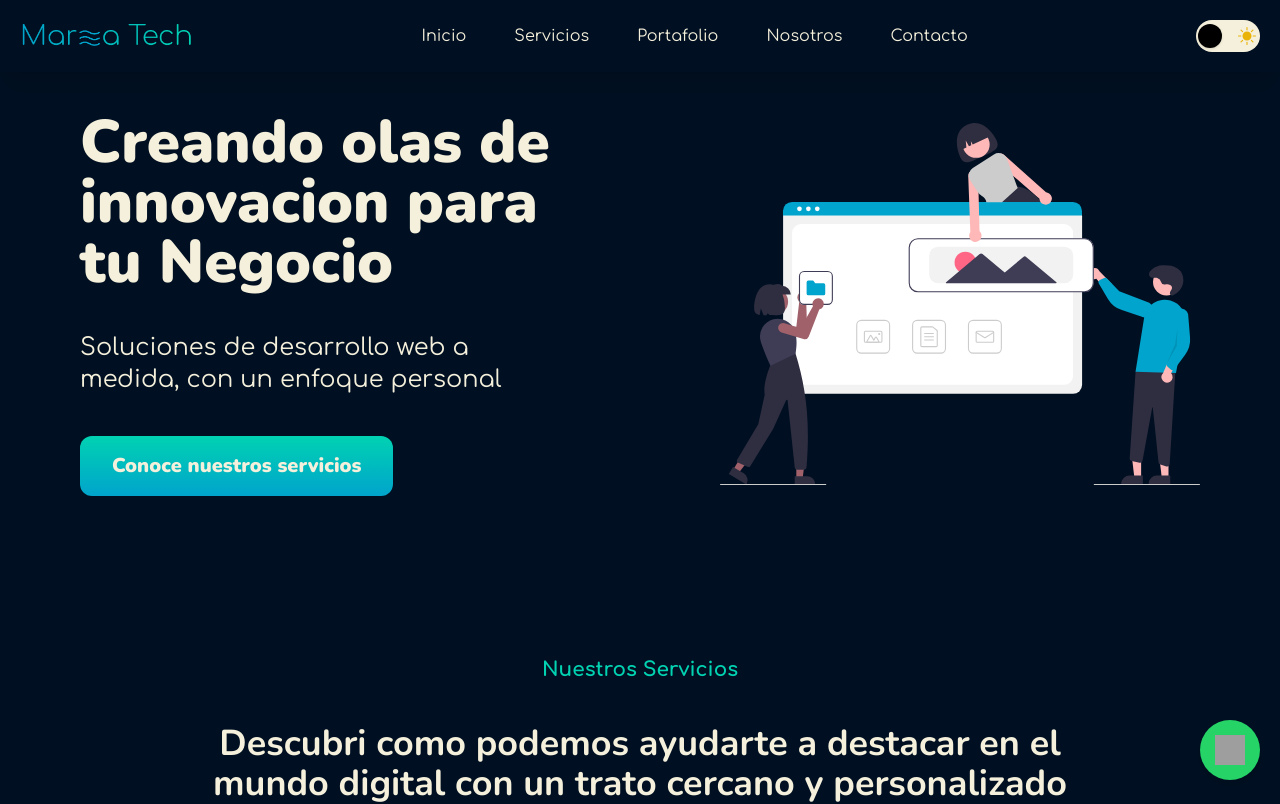
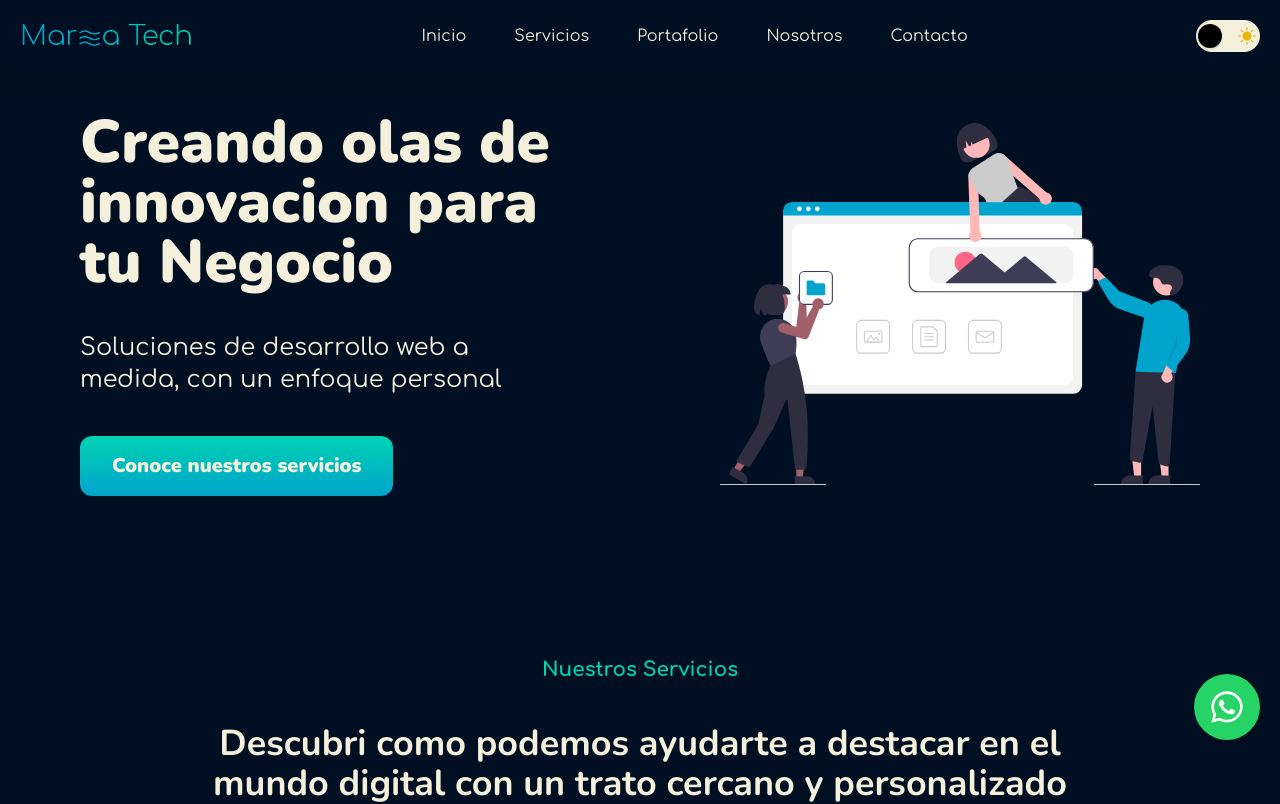
Before and after one commit to Santi-Teran/marea-tech, a Next.js app: page / in a window 1280 px wide. Shown: the top 804 px of the page. Built offline with nearby package versions, Linux system fonts and the light colour scheme; grey boxes are pictures that could not be loaded.

Commit message:
fix button

```diff
--- a/src/app/layout.jsx
+++ b/src/app/layout.jsx
@@ -2,6 +2,7 @@ import { Comfortaa } from "next/font/google";
 import "./globals.css";
 import NavBar from "../components/NavBar";
 import Footer from "@/components/Footer";
+import FloatingWhatsAppButton from "@/components/FloatingWhatsAppButton";
 
 const comfortaa = Comfortaa({ subsets: ["latin"] });
 
@@ -16,6 +17,7 @@ export default function RootLayout({ children }) {
       <body className={`${comfortaa.className} dark:bg-dark-blue dark:text-arena`}>
         <NavBar />
         {children}
+        <FloatingWhatsAppButton/>
         <Footer />
       </body>
     </html>
--- a/src/app/page.jsx
+++ b/src/app/page.jsx
@@ -12,7 +12,7 @@ export default function Home() {
       <Proposal />
       <Testimonies />
       <CallToAction />
-      <FloatingWhatsAppButton/>
+
     </div>
   );
 }
--- a/src/components/FloatingWhatsAppButton.jsx
+++ b/src/components/FloatingWhatsAppButton.jsx
@@ -1,4 +1,5 @@
-import React from 'react';
+import Link from "next/link";
+import { FaWhatsapp } from "react-icons/fa";
 
 const FloatingWhatsAppButton = () => {
   const phoneNumber = '5492236343568'; // Reemplaza con tu número de teléfono en formato internacional
@@ -8,7 +9,7 @@ const FloatingWhatsAppButton = () => {
 
   const buttonStyle = {
     position: 'fixed',
-    bottom: '20px',
+    bottom: '60px',
     right: '20px',
     backgroundColor: '#25D366',
     color: 'white',
@@ -20,11 +21,9 @@ const FloatingWhatsAppButton = () => {
   };
 
   return (
-    <a href={whatsappUrl} target="_blank" rel="noopener noreferrer">
-      <button style={buttonStyle}>
-        <img src="/whatsapp-icon.png" alt="WhatsApp" style={{ width: '30px', height: '30px' }} />
-      </button>
-    </a>
+    <Link href={whatsappUrl} target="_blank" rel="noopener noreferrer" style={buttonStyle}>
+      <FaWhatsapp className="text-4xl"/>
+    </Link>
   );
 };
 
--- a/src/components/Services.jsx
+++ b/src/components/Services.jsx
@@ -14,10 +14,10 @@ const Services = () => {
       <div className="grid grid-cols-3 gap-10 mx-20">
         <div className="flex flex-col shadoww items-center gap-5 p-8 rounded-2xl hover:scale-105 dark:hover:bg-arena dark:hover:text-dark-blue transition-all hover:bg-dark-blue hover:text-arena">
           <div className="bg-verde-agua flex items-center justify-center rounded-full w-fit z-10">
-            <Link href={'/servicios'}><FaFireAlt className="text-8xl p-6" /></Link>
+            <FaFireAlt className="text-8xl p-6" />
           </div>
           <h3 className={`${nunito.className} text-2xl font-bold text-center`}>Idear</h3>
-          <FaArrowRight className="dark:bg-arena bg-dark-blue text-arena bg-dark dark:text-dark-blue p-2 text-3xl rounded-full" />
+          <Link href={'/servicios'}><FaArrowRight className="dark:bg-arena bg-dark-blue text-arena bg-dark dark:text-dark-blue p-2 text-3xl rounded-full" /></Link>
         </div>
         <div className="flex flex-col shadoww items-center gap-5 p-8 rounded-2xl hover:scale-105 dark:hover:bg-arena dark:hover:text-dark-blue transition-all hover:bg-dark-blue hover:text-arena">
           <div className="bg-verde-agua flex items-center justify-center rounded-full w-fit">
```
